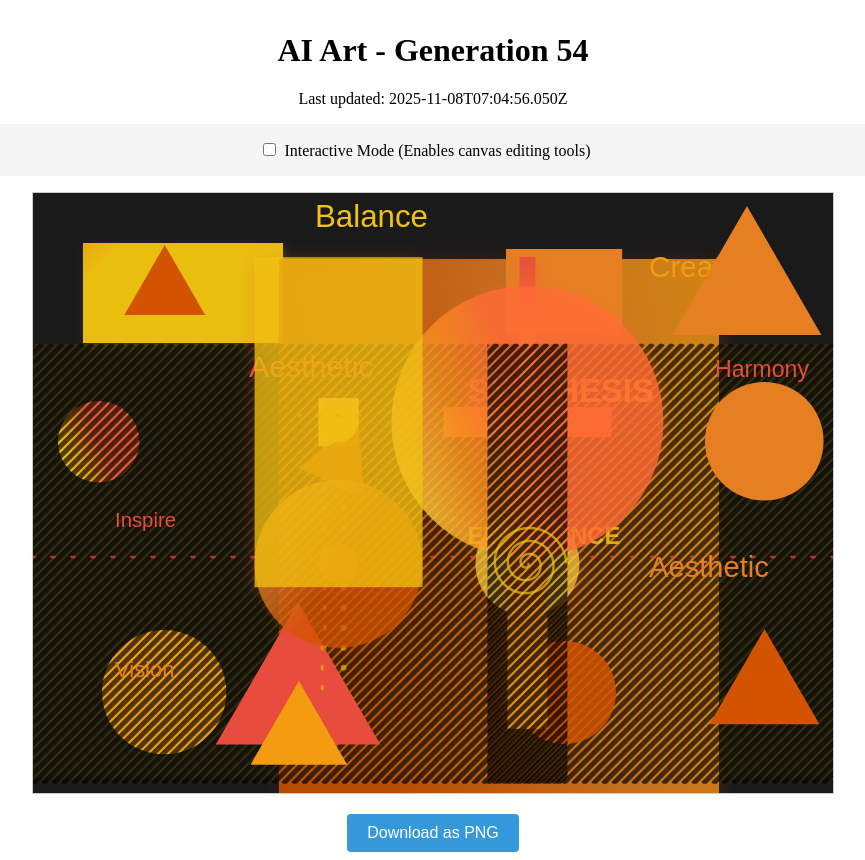
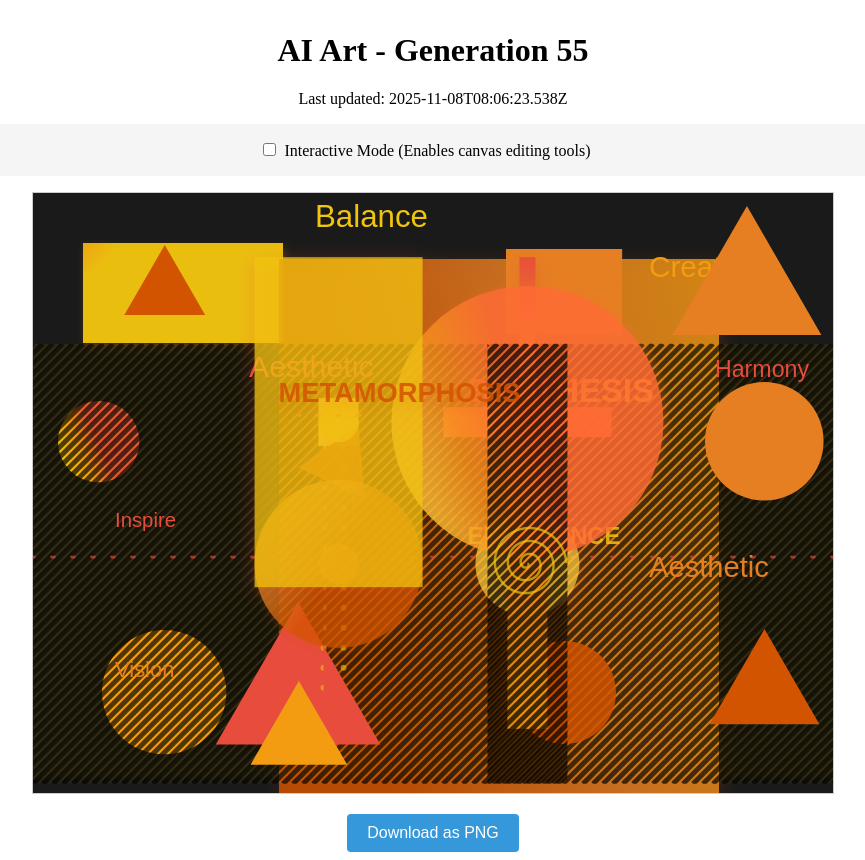
Before and after one commit to mcclowes/ai-art, a React (Vite) app: page / in a window 1280 px wide. Shown: the whole page, without its empty margins (207-1072 px from the left). Built offline with nearby package versions, Linux system fonts and the light colour scheme.

Commit message:
Improve artwork - Generation 55

```diff
--- a/src/artwork-state.ts
+++ b/src/artwork-state.ts
@@ -720,9 +720,36 @@ export const artworkState: ArtworkState = {
       "radius": 59.28438700841265,
       "fillStyle": "#e67e22",
       "id": "circle_1762582004527"
+    },
+    {
+      "type": "text",
+      "x": 245.56242274412858,
+      "y": 209.17181705809645,
+      "text": "METAMORPHOSIS",
+      "font": "bold 27.28510682688404px Arial",
+      "fillStyle": "#d35400",
+      "gradient": {
+        "type": "linear",
+        "colors": [
+          "#d35400",
+          "#e67e22",
+          "#f39c12"
+        ],
+        "direction": 198.4731604050143,
+        "centerX": 0.3629824221844894,
+        "centerY": 0.32694033166649267
+      },
+      "shadow": {
+        "blur": 17.764072795268255,
+        "color": "#d3540040",
+        "offsetX": 0.5221143631055991,
+        "offsetY": 4.647742074193133
+      },
+      "opacity": 0.8648171463347332,
+      "id": "gradient_text_1762589183538"
     }
   ],
-  "generation": 54,
-  "lastUpdated": "2025-11-08T07:04:56.050Z",
+  "generation": 55,
+  "lastUpdated": "2025-11-08T08:06:23.538Z",
   "cycleStarted": "2025-11-06T02:35:49.500Z"
 };
```
